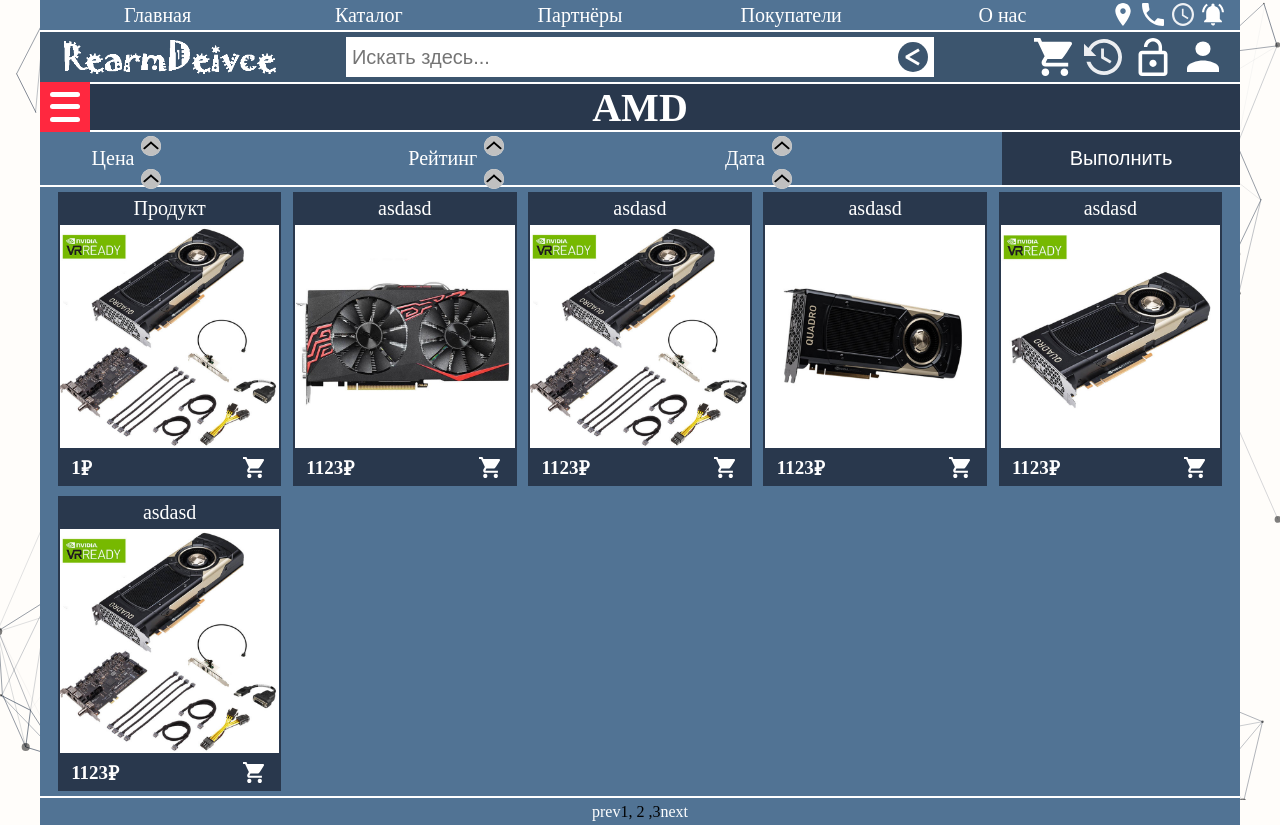
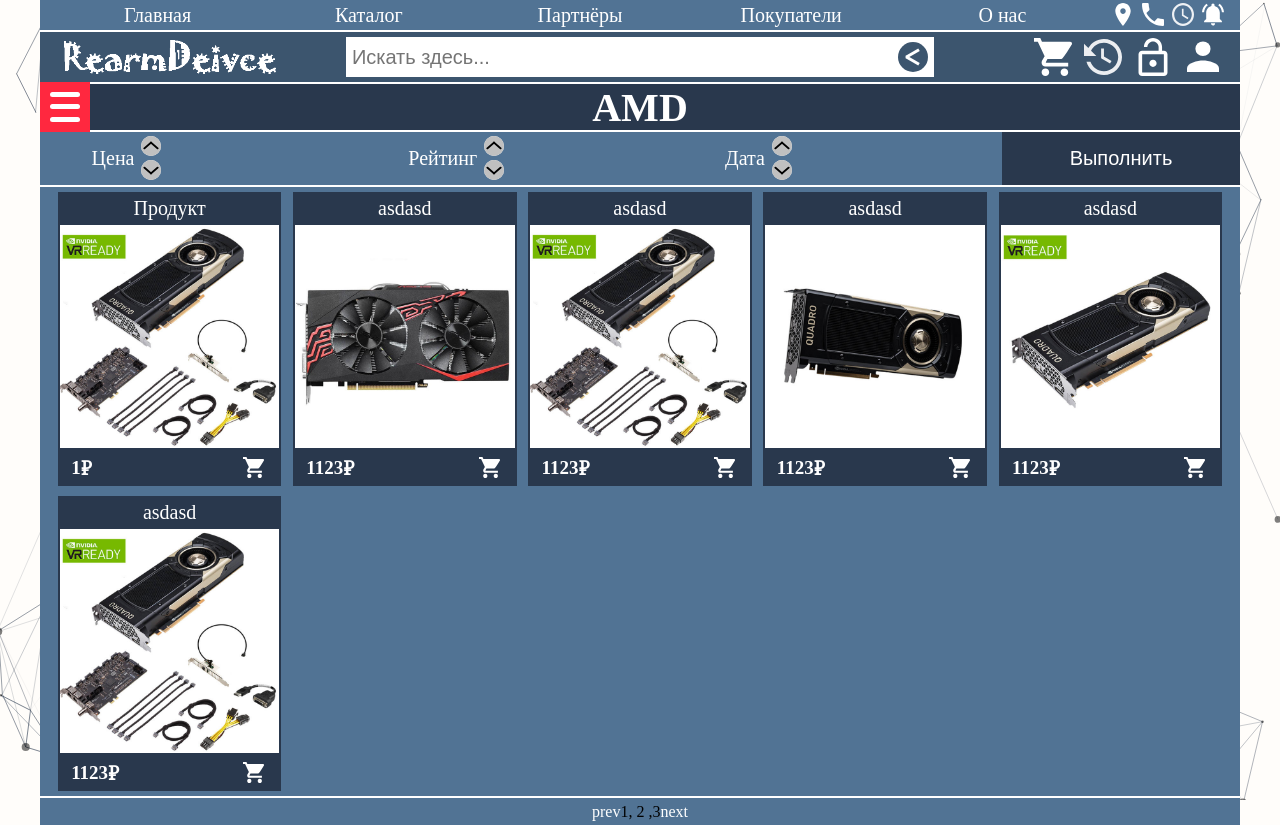
Before and after one commit to DimaZero7/DIP, a Django app: page /manufacturers/amd in a window 1280 px wide. Shown: the top 825 px of the page. Run offline with Django 3.2, Linux system fonts and the light colour scheme; data comes from the database, SQL or seed files in the repository.

Commit message:
Обновление фильтров, страницы

```diff
--- a/common/templates/common/manufacturers/manufacturers_detail.html
+++ b/common/templates/common/manufacturers/manufacturers_detail.html
@@ -7,22 +7,34 @@
         <div class="filter-block">
             <div class="filter-title">Цена</div>
             <div class="filter-selector">
-                <input class="filter-radio" type="radio" id="filter" name="filter" value="price-up" title="По убыванию">
-                <input class="filter-radio" type="radio" id="filter" name="filter" value="price-down" title="По возрастанию">
+                <label>
+                    <input class="filter-radio" type="radio" id="filter" name="filter" value="price-up" title="По убыванию">
+                </label>
+                <label>
+                    <input class="filter-radio down" type="radio" id="filter" name="filter" value="price-down" title="По возрастанию">
+                </label>
             </div>
         </div>
         <div class="filter-block">
             <div class="filter-title">Рейтинг</div>
             <div class="filter-selector">
-                <input class="filter-radio" type="radio" id="filter" name="filter" value="rait-up" title="По убыванию">
-                <input class="filter-radio" type="radio" id="filter" name="filter" value="rait-down" title="По возрастанию">
+                <label>
+                    <input class="filter-radio" type="radio" id="filter" name="filter" value="rait-up" title="По убыванию">
+                </label>
+                <label>
+                    <input class="filter-radio down" type="radio" id="filter" name="filter" value="rait-down" title="По возрастанию">
+                </label>
             </div>
         </div>
         <div class="filter-block">
             <div class="filter-title">Дата</div>
             <div class="filter-selector">
-                <input class="filter-radio" type="radio" id="filter" name="filter" value="data-up" title="По убыванию">
-                <input class="filter-radio" type="radio" id="filter" name="filter" value="data-down" title="По возрастанию">
+                <label>
+                    <input class="filter-radio" type="radio" id="filter" name="filter" value="data-up" title="По убыванию">
+                </label>
+                <label>
+                    <input class="filter-radio down" class="filter-radio" type="radio" id="filter" name="filter" value="data-down" title="По возрастанию">
+                </label>
             </div>
         </div>
     </div>
```
